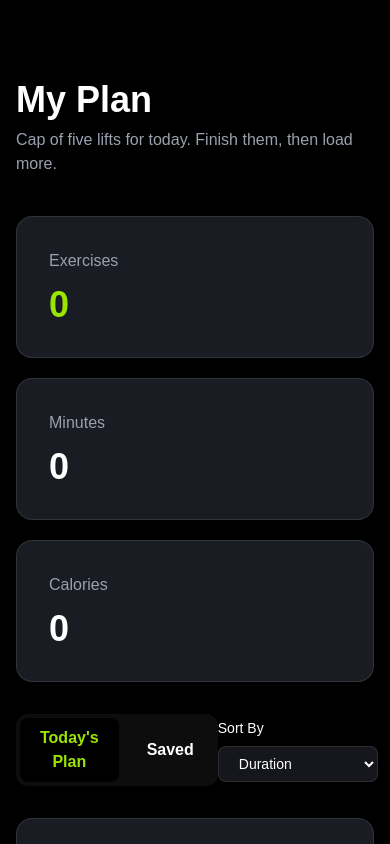
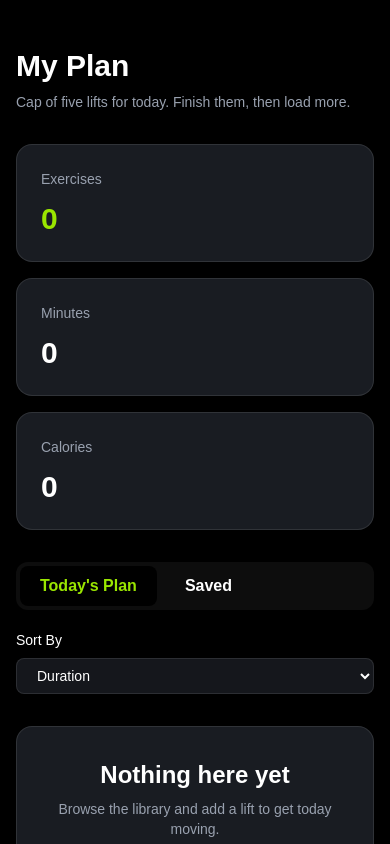
Before and after one commit to rabbi-cpu/My-Demo-Fit, a Next.js app: page /myplan in a window 390 px wide. Shown: the top 844 px of the page. Built offline with nearby package versions, Linux system fonts and the light colour scheme.

Commit message:
feat: make my plan layout responsive

```diff
--- a/src/app/myplan/page.tsx
+++ b/src/app/myplan/page.tsx
@@ -6,10 +6,11 @@ import {
     useSyncExternalStore,
 } from "react";
 
+import Link from "next/link";
+
 import MyPlanCard from "@/src/app/component/MyPlanCard";
 import MyPlanToggle from "../component/MyPlanToggle";
 import type { IWorkout } from "@/src/app/WorkoutType";
-import Link from "next/link";
 
 const PLAN_KEY = "my-plan";
 const SAVED_KEY = "savedWorkouts";
@@ -246,18 +247,18 @@ const MyPlan = () => {
     // ========================================
 
     return (
-        <main className="container mx-auto px-4 py-20">
+        <main className="mx-auto w-full max-w-7xl px-4 py-12 sm:px-6 sm:py-16 lg:px-8 lg:py-20">
 
             {/* ========================================
                 1. Header
             ======================================== */}
 
-            <div className="mb-10">
-                <h1 className="text-4xl font-bold">
+            <div className="mb-8 sm:mb-10">
+                <h1 className="text-3xl font-bold sm:text-4xl">
                     My Plan
                 </h1>
 
-                <p className="mt-2 text-gray-400">
+                <p className="mt-2 text-sm text-gray-400 sm:text-base">
                     Cap of five lifts for today.
                     Finish them, then load more.
                 </p>
@@ -267,37 +268,37 @@ const MyPlan = () => {
                 2. Stats
             ======================================== */}
 
-            <div className="mb-8 grid grid-cols-1 gap-5 sm:grid-cols-3">
+            <div className="mb-8 grid grid-cols-1 gap-4 sm:grid-cols-3 sm:gap-5">
 
                 {/* Exercises */}
-                <div className="rounded-2xl border border-white/10 bg-[#191c22] p-8">
-                    <p className="text-gray-400">
+                <div className="rounded-2xl border border-white/10 bg-[#191c22] p-6 sm:p-8">
+                    <p className="text-sm text-gray-400">
                         Exercises
                     </p>
 
-                    <h2 className="mt-3 text-4xl font-bold text-lime-400">
+                    <h2 className="mt-3 text-3xl font-bold text-lime-400 sm:text-4xl">
                         {totalExercises}
                     </h2>
                 </div>
 
                 {/* Minutes */}
-                <div className="rounded-2xl border border-white/10 bg-[#191c22] p-8">
-                    <p className="text-gray-400">
+                <div className="rounded-2xl border border-white/10 bg-[#191c22] p-6 sm:p-8">
+                    <p className="text-sm text-gray-400">
                         Minutes
                     </p>
 
-                    <h2 className="mt-3 text-4xl font-bold">
+                    <h2 className="mt-3 text-3xl font-bold sm:text-4xl">
                         {totalMinutes}
                     </h2>
                 </div>
 
                 {/* Calories */}
-                <div className="rounded-2xl border border-white/10 bg-[#191c22] p-8">
-                    <p className="text-gray-400">
+                <div className="rounded-2xl border border-white/10 bg-[#191c22] p-6 sm:p-8">
+                    <p className="text-sm text-gray-400">
                         Calories
                     </p>
 
-                    <h2 className="mt-3 text-4xl font-bold">
+                    <h2 className="mt-3 text-3xl font-bold sm:text-4xl">
                         {totalCalories}
                     </h2>
                 </div>
@@ -305,21 +306,22 @@ const MyPlan = () => {
             </div>
 
             {/* ========================================
-                3. Sort + Toggle
+                3. Toggle + Sort
             ======================================== */}
 
-            {/* Toggle + Sort */}
-            <div className="mb-8 flex items-center justify-between">
+            <div className="mb-8 flex flex-col gap-5 sm:flex-row sm:items-end sm:justify-between">
 
                 {/* Toggle - Left */}
-                <MyPlanToggle
-                    activeTab={activeTab}
-                    onChange={setActiveTab}
-                />
+                <div className="w-full sm:w-auto">
+                    <MyPlanToggle
+                        activeTab={activeTab}
+                        onChange={setActiveTab}
+                    />
+                </div>
 
                 {/* Sort By - Right */}
-                <div className="grid items-center gap-2">
-                    <span className="text-sm text-white font-extralight">
+                <div className="grid w-full gap-2 sm:w-auto">
+                    <span className="text-sm font-extralight text-white">
                         Sort By
                     </span>
 
@@ -328,7 +330,8 @@ const MyPlan = () => {
                         onChange={(e) =>
                             setSortBy(e.target.value)
                         }
-                        className="w-40 rounded-lg border border-white/10 bg-[#15171c] px-4 py-2 text-sm outline-none"                    >
+                        className="w-full rounded-lg border border-white/10 bg-[#15171c] px-4 py-2 text-sm outline-none sm:w-40"
+                    >
                         <option value="Duration">
                             Duration
                         </option>
@@ -368,30 +371,30 @@ const MyPlan = () => {
 
                 ) : (
 
-                    <div className="rounded-2xl border border-white/10 bg-[#191c22] p-10 text-center">
+                    <div className="rounded-2xl border border-white/10 bg-[#191c22] p-8 text-center sm:p-10">
 
-                        <h3 className="text-3xl font-semibold">
+                        <h3 className="text-2xl font-semibold sm:text-3xl">
                             Nothing here yet
                         </h3>
 
-                        <p className="mt-2 text-sm text-gray-400">
-                            {activeTab === "today"
-                                ? "Browse the library and add a lift to get today moving."
-                                : "Save a workout from the library to see it here."
-                            }
+                        <p className="mx-auto mt-2 max-w-md text-sm text-gray-400">
+                            Browse the library and add a lift to get today moving.
                         </p>
 
                         <Link
-                            href="/libary"
-                            className="inline-block rounded-lg bg-lime-400 px-6 py-3 font-bold text-black transition hover:bg-lime-300"
+                            href="/#library"
+                            className="mt-4 inline-block rounded-lg bg-lime-400 px-6 py-3 text-sm font-bold text-black transition hover:bg-lime-300 sm:text-base"
                         >
                             Browse Workouts
                         </Link>
 
                     </div>
                 )}
+
             </div>
+
         </main>
     );
 };
+
 export default MyPlan;
```
